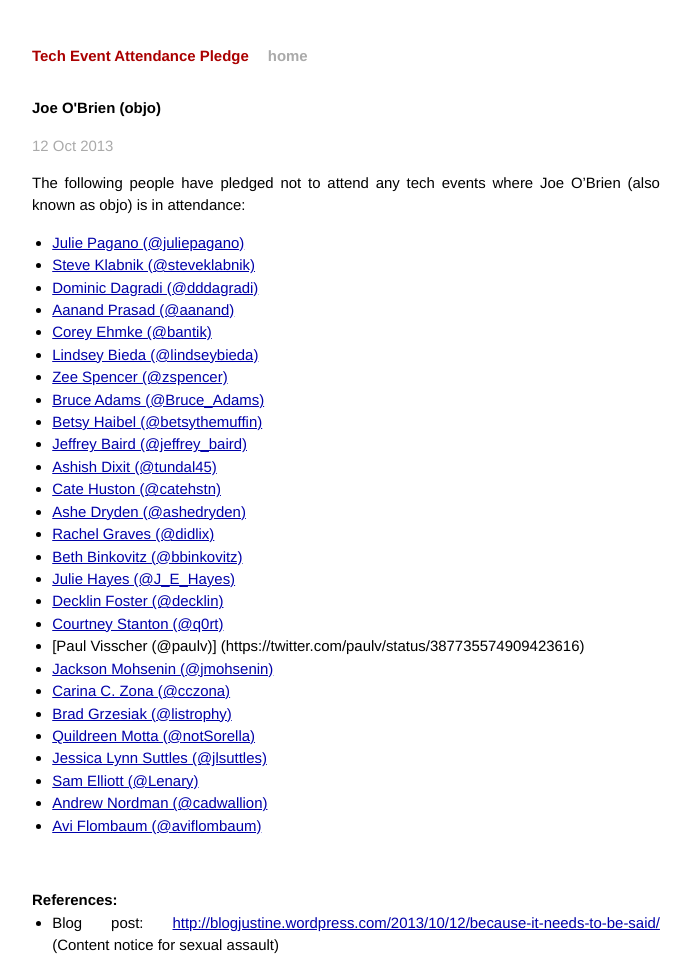
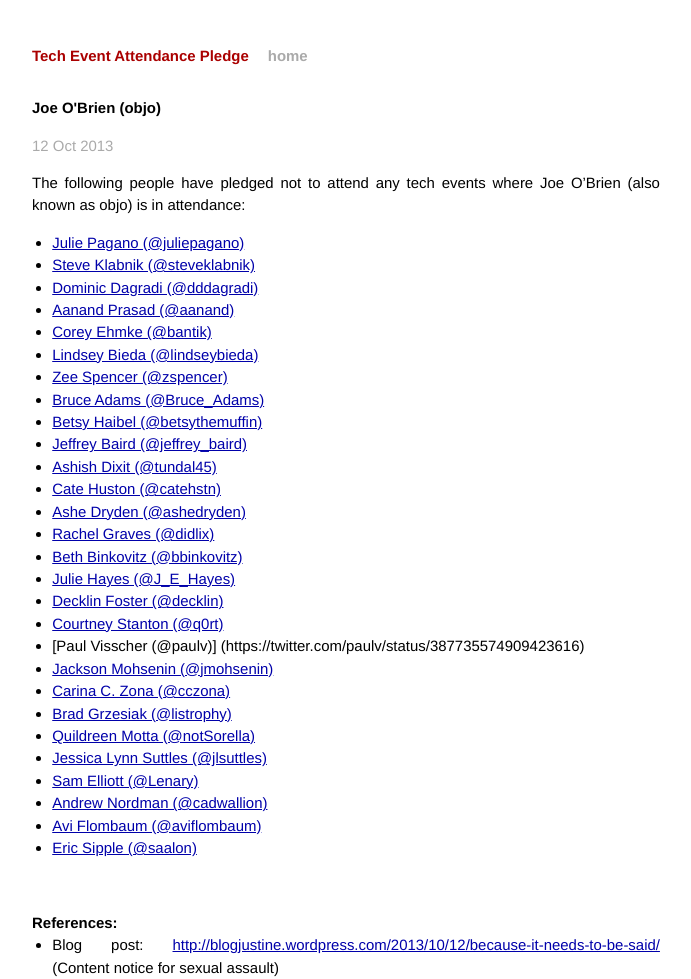
Before and after one commit to techtektek/tech-event-attendance-pledge.github.io, a Jekyll site: the page built from _posts/2013-10-12-objo.markdown, in a window 1280 px wide. Shown: the whole page, without its empty margins (294-985 px from the left). Built offline with Jekyll 4.4.1, drawn with Linux system fonts in a browser that asks for light colours; Markdown is read by kramdown in place of the engine named in the settings; before the commit the page ends 957 px from its top, so only the background shows below that.

Commit message:
Add saalon.

```diff
--- a/_posts/2013-10-12-objo.markdown
+++ b/_posts/2013-10-12-objo.markdown
@@ -35,6 +35,7 @@ O'Brien (also known as objo) is in attendance:
 * [Sam Elliott (@Lenary)](https://twitter.com/Lenary/status/389093720576245761)
 * [Andrew Nordman (@cadwallion)](https://twitter.com/Cadwallion/status/389091868853551104)
 * [Avi Flombaum (@aviflombaum)](https://twitter.com/aviflombaum/status/389092903634882561)
+* [Eric Sipple (@saalon)](https://github.com/tech-event-attendance-pledge/tech-event-attendance-pledge.github.io/issues/15)
 
 <br/>
 
```
